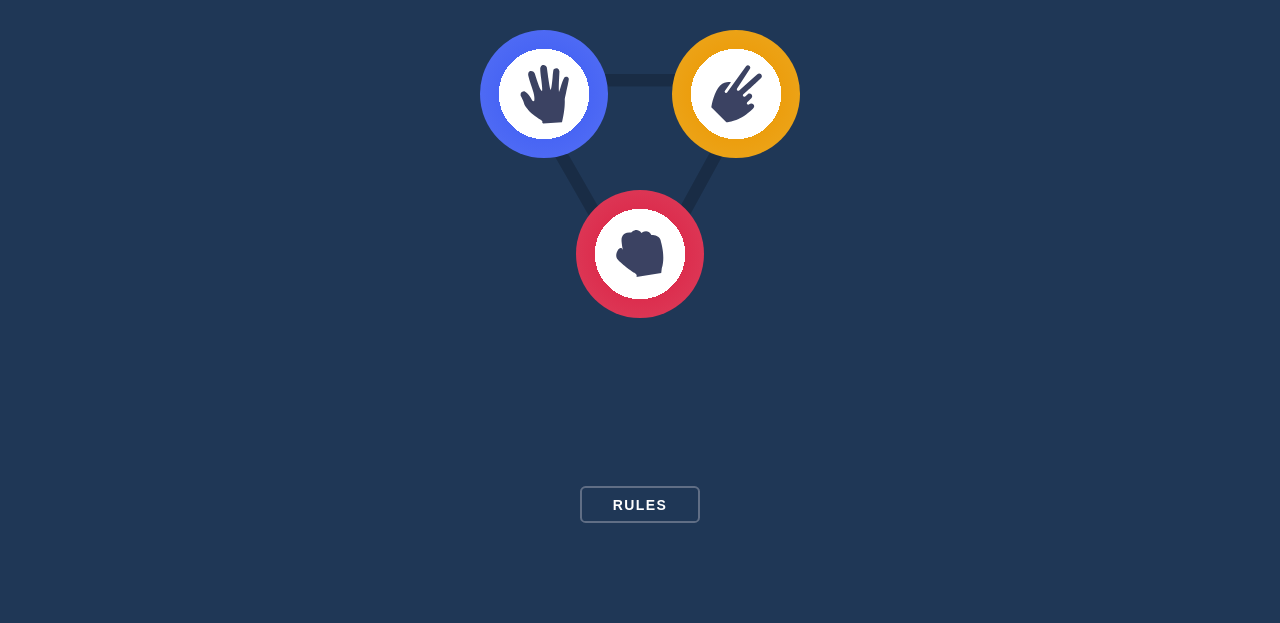
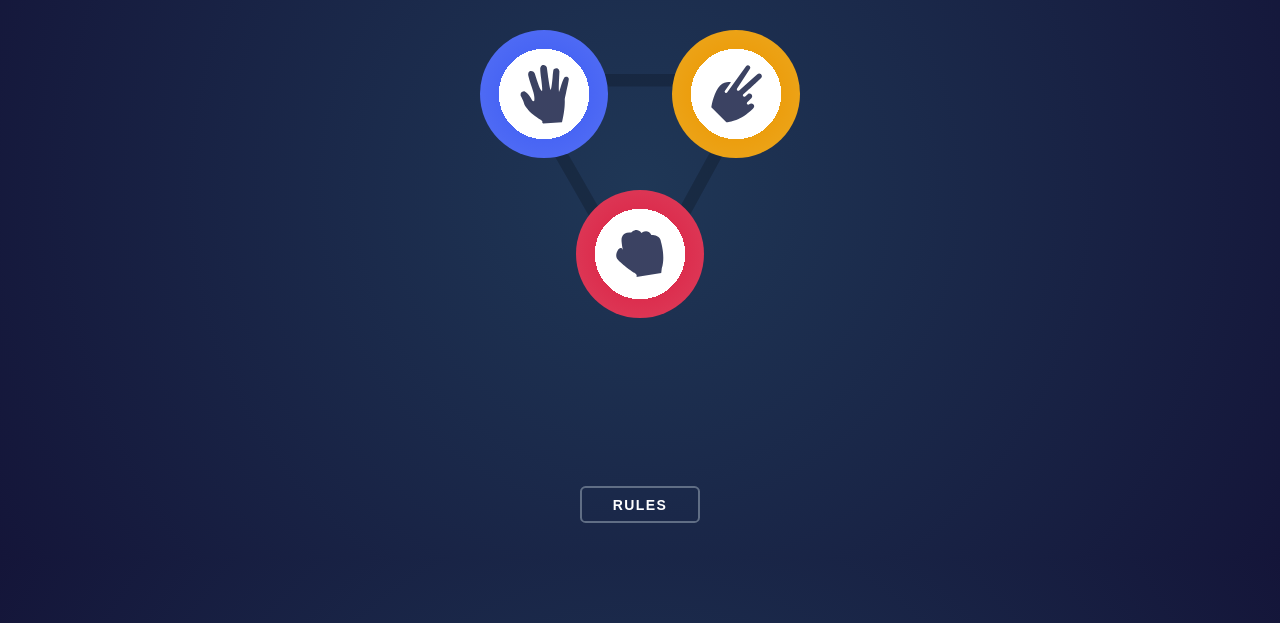
Before and after one commit to abdelkadersettah/roshambo, a plain HTML site: page index.html in a window 1280 px wide. Shown: the part 177-800 px from the top of the page. Drawn offline with Linux system fonts and the light colour scheme.

Commit message:
fix radial gradient for the body element

```diff
--- a/sass/abstracts/_gradients.scss
+++ b/sass/abstracts/_gradients.scss
@@ -1,9 +1,8 @@
-@mixin gradient-radial($inner-color: #1f3756, $outer-color: #141539) {
-  background-image: radial-gradient(
-    circle closest-corner,
-    $inner-color -20%,
-    $inner-color
-  );
+@mixin gradient-radial(
+  $inner-color: hsl(214, 47%, 23%),
+  $outer-color: hsl(237, 49%, 15%)
+) {
+  background-image: radial-gradient(circle, $inner-color, $outer-color);
 }
 /*
 - Scissors Gradient: hsl(39, 89%, 49%) to hsl(40, 84%, 53%)
```
Also changed, not shown: css/main.css, 1 other file.
